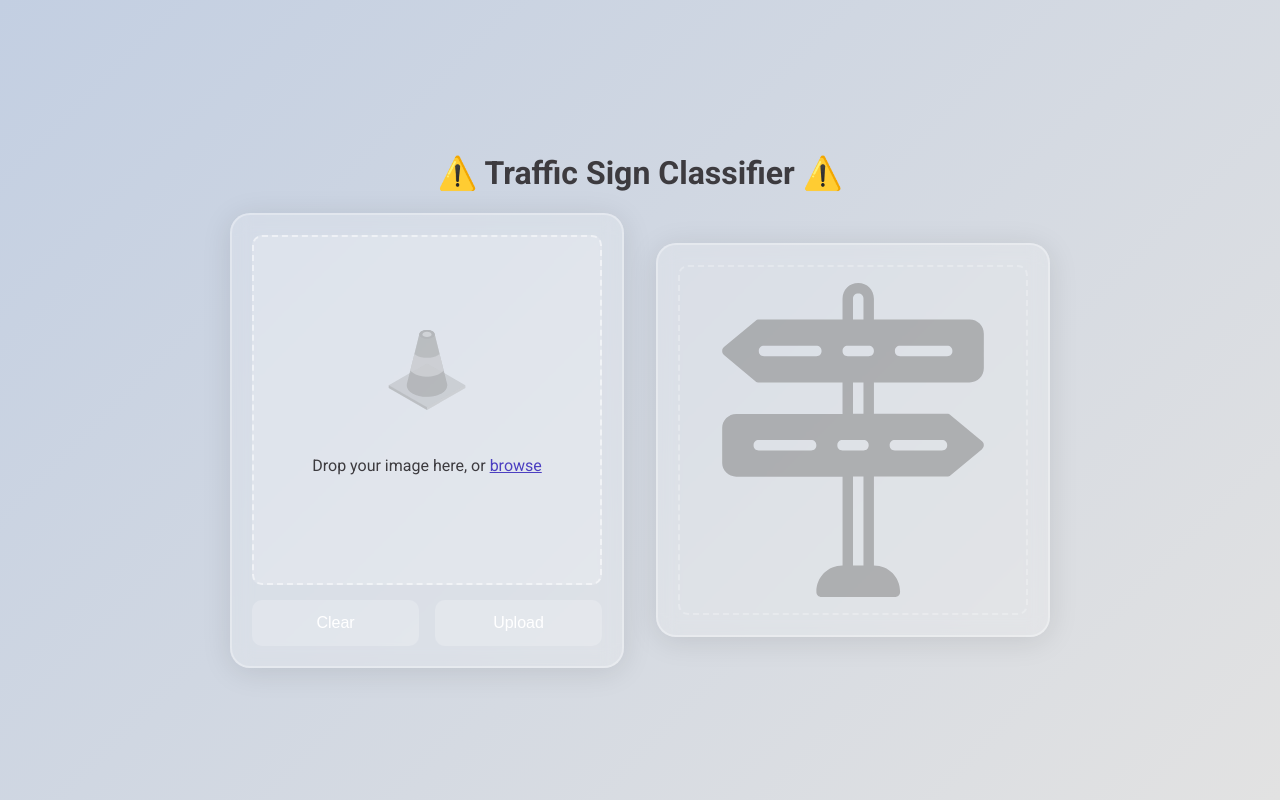
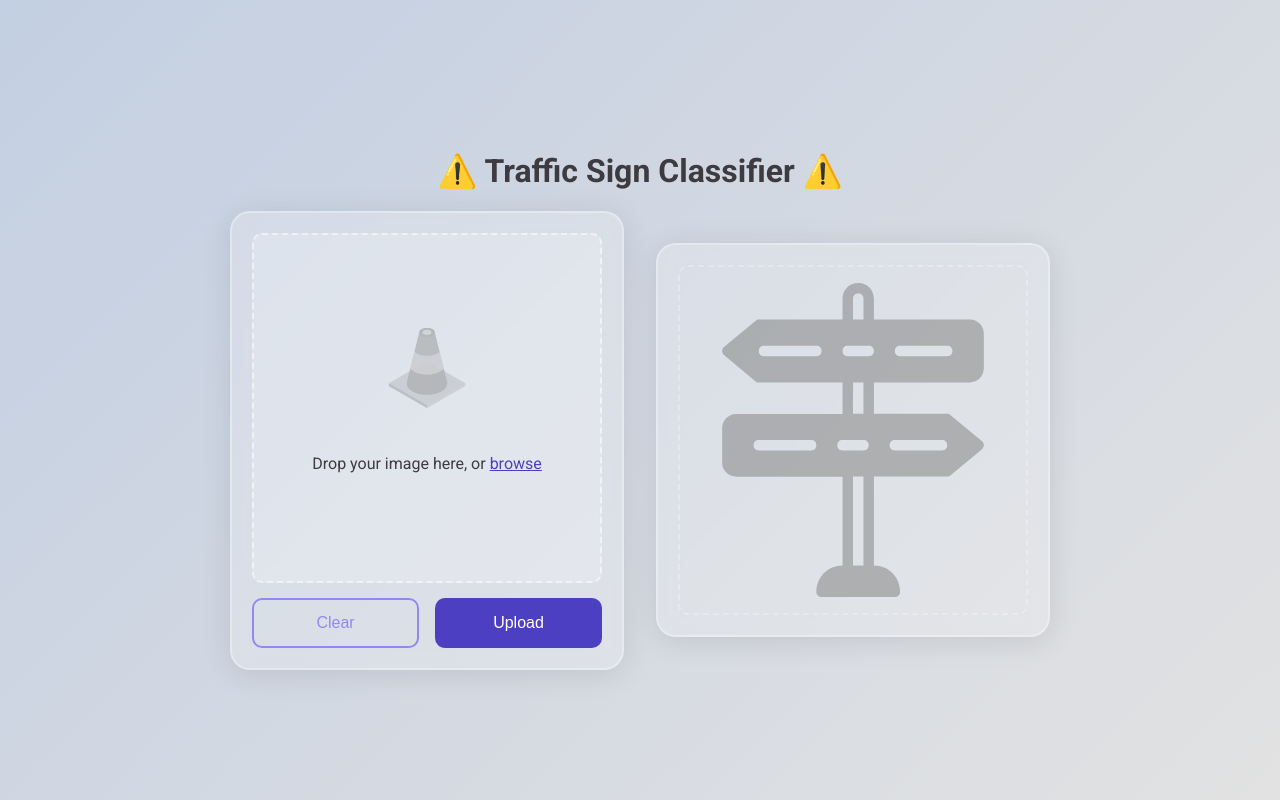
Before and after one commit to FazleLabib/TrafficSignClassifier, a Django app: page / in a window 1280 px wide. Run offline with Django 5.2, Linux system fonts and the light colour scheme.

Commit message:
Update buttons style

```diff
--- a/TrafficSignClassifier/classifier/static/css/style.css
+++ b/TrafficSignClassifier/classifier/static/css/style.css
@@ -157,14 +157,33 @@ main {
 
 .buttons button {
   width: 100%;
-  background-color: var(--color-white-transparent);
   border: none;
-  color: var(--color-text-secondary);
   font-size: 1rem;
   padding: 0.85rem 1.25rem;
   border-radius: 0.625rem;
   cursor: pointer;
-  transition: background-color 0.3s ease;
+  transition: background-color 0.3s ease, color 0.3s ease;
+}
+
+#upload-button {
+  border: 0.125rem solid transparent;
+  background-color: var(--color-primary);
+  color: var(--color-text-secondary);
+}
+
+#upload-button:hover {
+  border: 0.125rem solid var(--color-primary);
+  background-color: var(--color-secondary);
+}
+
+#clear-button {
+  background-color: transparent;
+  border: 0.125rem solid var(--color-secondary);
+  color: var(--color-secondary);
+}
+
+#clear-button:hover {
+  background-color: var(--color-white-hover);
 }
 
 .buttons button:hover {
```
